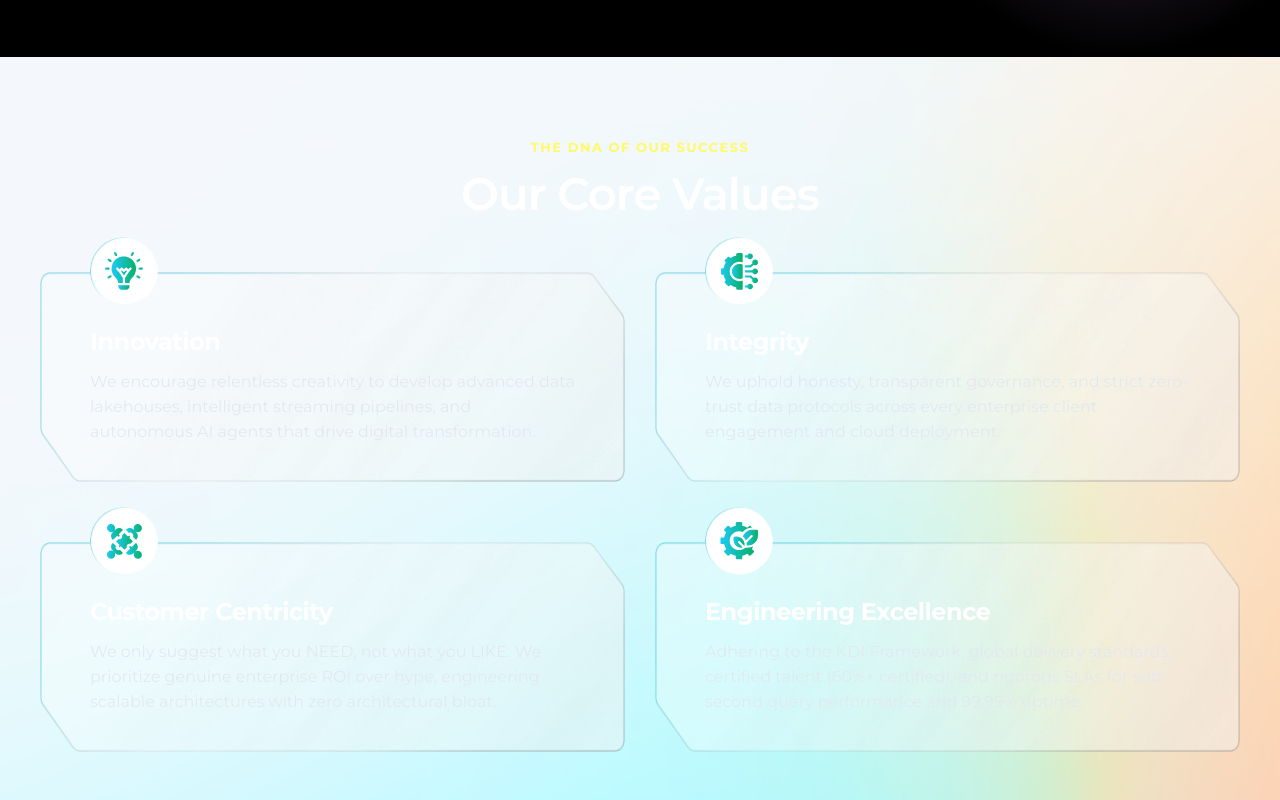
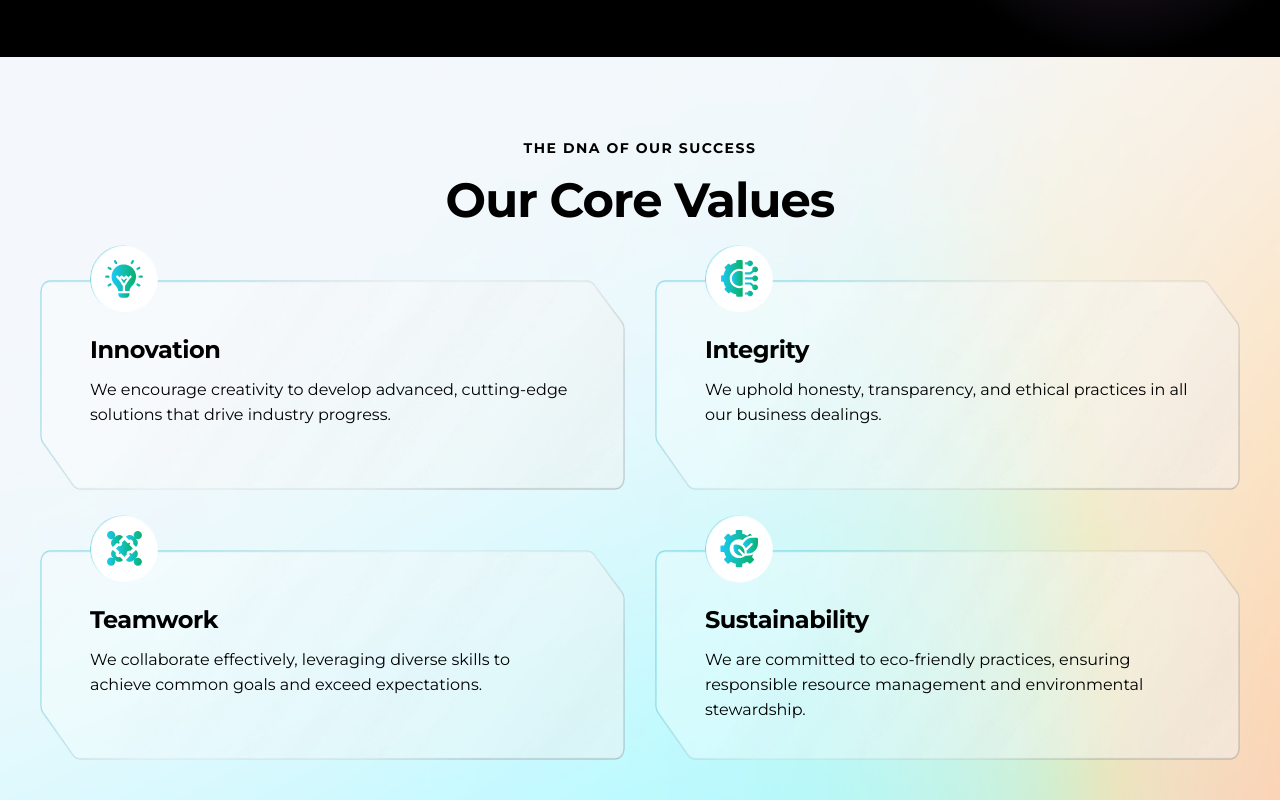
Before and after one commit to Karan-975/KD-INFOVISION, a Next.js app: page /about in a window 1280 px wide. Shown: the part 1080-1880 px from the top of the page. Built offline with nearby package versions, Linux system fonts and the light colour scheme; no server answers; the database is empty; a web font is replaced by a local one.

Commit message:
fix(about): make Our Core Values heading, cards text, and tag solid black matching reference design

```diff
--- a/src/components/public/TeamComputersAboutView.jsx
+++ b/src/components/public/TeamComputersAboutView.jsx
@@ -57,22 +57,22 @@ export default function TeamComputersAboutView({
     {
       title: 'Innovation',
       iconUrl: '/images/core-value-ico.svg',
-      desc: 'We encourage relentless creativity to develop advanced data lakehouses, intelligent streaming pipelines, and autonomous AI agents that drive digital transformation.',
+      desc: 'We encourage creativity to develop advanced, cutting-edge solutions that drive industry progress.',
     },
     {
       title: 'Integrity',
       iconUrl: '/images/core-value-ico1.svg',
-      desc: 'We uphold honesty, transparent governance, and strict zero-trust data protocols across every enterprise client engagement and cloud deployment.',
+      desc: 'We uphold honesty, transparency, and ethical practices in all our business dealings.',
     },
     {
-      title: 'Customer Centricity',
+      title: 'Teamwork',
       iconUrl: '/images/core-value-ico2.svg',
-      desc: 'We only suggest what you NEED, not what you LIKE. We prioritize genuine enterprise ROI over hype, engineering scalable architectures with zero architectural bloat.',
+      desc: 'We collaborate effectively, leveraging diverse skills to achieve common goals and exceed expectations.',
     },
     {
-      title: 'Engineering Excellence',
+      title: 'Sustainability',
       iconUrl: '/images/core-value-ico3.svg',
-      desc: 'Adhering to the KDI Framework, global delivery standards, certified talent (60%+ certified), and rigorous SLAs for sub-second query performance and 99.99% uptime.',
+      desc: 'We are committed to eco-friendly practices, ensuring responsible resource management and environmental stewardship.',
     },
   ];
 
@@ -273,8 +273,8 @@ export default function TeamComputersAboutView({
       >
         <div className="container">
           <div className="head wow fadeInUp">
-            <span>THE DNA OF OUR SUCCESS</span>
-            <h2>Our Core Values</h2>
+            <span style={{ color: '#000000' }}>THE DNA OF OUR SUCCESS</span>
+            <h2 style={{ color: '#000000' }}>Our Core Values</h2>
           </div>
 
           <div className="our-core-main">
@@ -283,8 +283,8 @@ export default function TeamComputersAboutView({
                 <div className="our-core-ico">
                   <img src={val.iconUrl} alt={val.title} />
                 </div>
-                <h3>{val.title}</h3>
-                <p>{val.desc}</p>
+                <h3 style={{ color: '#000000' }}>{val.title}</h3>
+                <p style={{ color: '#000000' }}>{val.desc}</p>
               </div>
             ))}
           </div>
@@ -758,6 +758,33 @@ export default function TeamComputersAboutView({
            ------------------------------------------------------------- */
         .tc-about-root .our-core-values {
           padding: 80px 0 60px;
+          background: url(/images/core-value-bg.webp) no-repeat center center;
+          background-size: cover;
+        }
+
+        .tc-about-root .our-core-values .head {
+          text-align: center;
+          margin-bottom: 50px;
+        }
+
+        .tc-about-root .our-core-values .head span {
+          color: #000000 !important;
+          font-size: 14px;
+          font-weight: 700;
+          letter-spacing: 1.5px;
+          text-transform: uppercase;
+          display: block;
+          margin-bottom: 10px;
+          font-family: 'Montserrat', sans-serif;
+        }
+
+        .tc-about-root .our-core-values .head h2 {
+          color: #000000 !important;
+          font-size: clamp(34px, 4vw, 48px);
+          font-weight: 700;
+          line-height: 1.25;
+          margin: 0;
+          font-family: 'Montserrat', sans-serif;
         }
 
         .tc-about-root .our-core-main {
@@ -769,7 +796,7 @@ export default function TeamComputersAboutView({
         .tc-about-root .our-core-bx {
           width: calc(50% - 15px);
           padding: 55px 50px 30px;
-          background: url(/images/core-bg1.webp) no-repeat;
+          background: url(/images/core-bg1.webp) no-repeat center center;
           background-size: 100% 100%;
           position: relative;
           margin-bottom: 30px;
@@ -778,7 +805,7 @@ export default function TeamComputersAboutView({
         }
 
         .tc-about-root .our-core-bx:hover {
-          background: url(/images/core-bg1-hover.png) no-repeat;
+          background: url(/images/core-bg1-hover.png) no-repeat center center;
           background-size: 100% 100%;
           transform: translateY(-4px);
         }
@@ -795,6 +822,11 @@ export default function TeamComputersAboutView({
           background: url(/images/core-ico-bg.webp) no-repeat center center;
           background-size: contain;
           border-radius: 100%;
+          transition: transform 0.3s ease;
+        }
+
+        .tc-about-root .our-core-bx:hover .our-core-ico {
+          transform: scale(1.08);
         }
 
         .tc-about-root .our-core-ico img {
@@ -808,7 +840,7 @@ export default function TeamComputersAboutView({
           line-height: 124%;
           font-family: 'Montserrat', sans-serif;
           font-weight: 700;
-          color: #ffffff;
+          color: #000000 !important;
           margin: 0 0 12px 0;
         }
 
@@ -816,8 +848,10 @@ export default function TeamComputersAboutView({
           font-size: 16px;
           line-height: 25px;
           margin-bottom: 0;
-          color: #e2e8f0;
-          opacity: 0.95;
+          color: #000000 !important;
+          opacity: 1 !important;
+          font-family: 'Montserrat', sans-serif;
+          font-weight: 400;
         }
 
         @media (max-width: 767px) {
```
